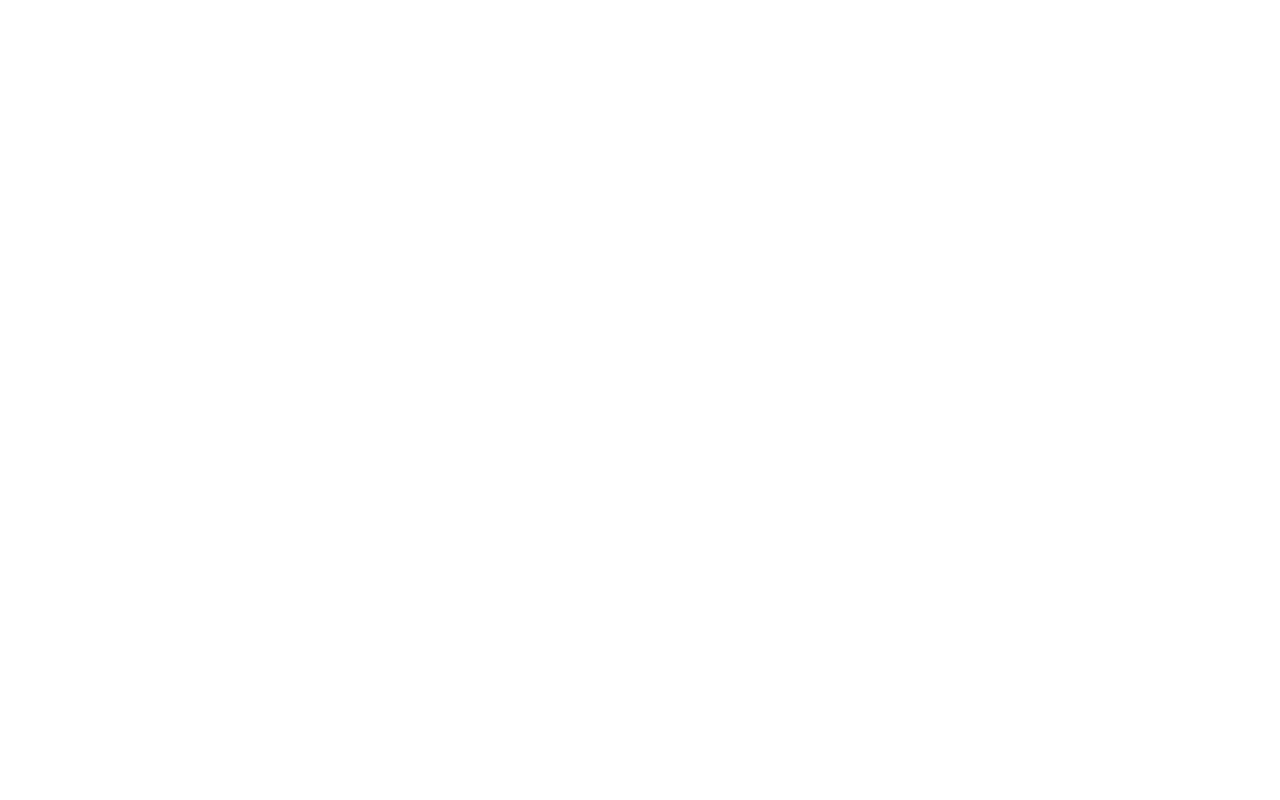
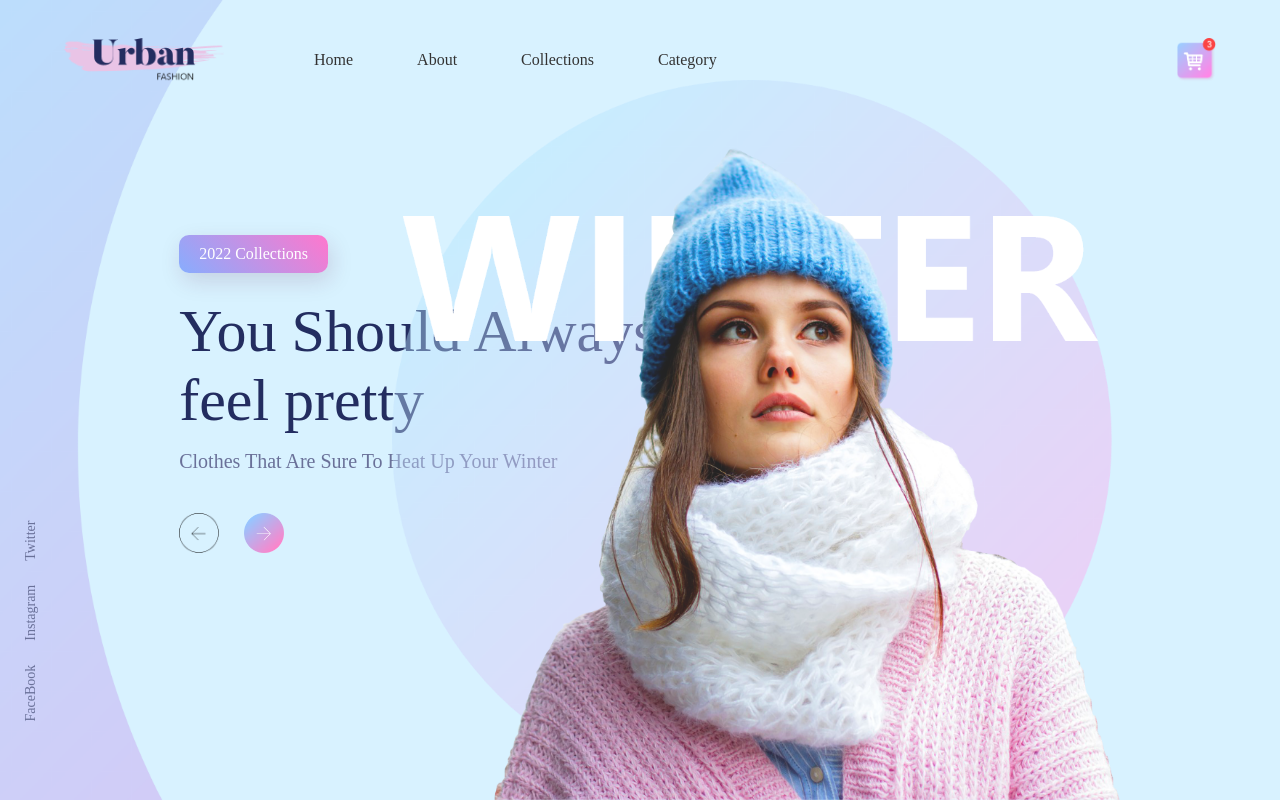
Before and after one commit to mojtaba-jsx/simple-HomePage, a plain HTML site: page index.html in a window 1280 px wide. Drawn offline with Linux system fonts and the light colour scheme.

Commit message:
the mini project completed

```diff
--- a/index.html
+++ b/index.html
@@ -3,9 +3,42 @@
     <meta charset="UTF-8">
     <meta http-equiv="X-UA-Compatible" content="IE=edge">
     <meta name="viewport" content="width=device-width, initial-scale=1.0">
+    <link rel="stylesheet" href="./style.css">
     <title>Home-Page</title>
 </head>
 <body>
+    <div class="container">
+        <div class="navbar">
+            <img src="./images/logo.png" alt="image" class="logo">
+            <nav>
+                <ul>
+                    <li><a href="#">Home</a></li>
+                    <li><a href="#">About</a></li>
+                    <li><a href="#">Collections</a></li>
+                    <li><a href="#">Category</a></li>
+                </ul>
+            </nav>
+            <img src="./images/cart.png" alt="image" class="cart">
+        </div>
 
+        <div class="content">
+            <a href="#" class="btn">2022 Collections</a>
+            <h1>You Should Always <br> feel pretty</h1>
+            <p>Clothes That Are Sure To Heat Up Your Winter</p>
+
+            <div class="arrow-icons">
+                <img src="./images/back-arrow.png" alt="image">
+                <img src="./images/next-arrow.png" alt="image">
+            </div>
+        </div>
+
+        <img src="./images/img.png" alt="image" class="feature-img">
+        <div class="social-links">
+            <a href="#">FaceBook</a>
+            <a href="#">Instagram</a>
+            <a href="#">Twitter</a>
+
+        </div>
+    </div>
 </body>
 </html>
--- a/style.css
+++ b/style.css
@@ -0,0 +1,117 @@
+*{
+    margin: 0;
+    padding: 0;
+    box-sizing: border-box;
+}
+
+.container{
+    height: 100vh;
+    width: 100%;
+    background-image: url(./images/background.png);
+    background-position: center;
+    background-size: cover;
+    padding-left: 5%;
+    padding-right: 5%;
+    position: relative;
+}
+/* start nav bar styles  */
+.navbar{
+    width: 100%;
+    height: 15vh;
+    margin: auto;
+    display: flex;
+    align-items: center;
+}
+.logo{
+    width: 160px;
+    cursor: pointer;
+}
+.cart{
+    width: 40px;
+    cursor: pointer;
+}
+nav{
+    flex: 1;
+    padding-left: 60px;
+}
+
+nav ul li{
+    display: inline-block;
+    list-style: none;
+    margin: 0px 20px;
+    padding: 10px;
+    border-radius: 8px;
+}
+nav ul li a{
+    text-decoration: none;
+    color: #333;
+}
+li:hover{
+    background-color: #ff77cd;
+    padding: 10px;
+    transition: all .8s;
+    color: #87adfe;
+}
+/* end navbar styles  */
+
+/* start styles for content  */
+.content h1{
+    font-size: 60px;
+    font-weight: 100;
+    margin-top: 24px;
+    margin-bottom: 15px;
+    color: #232d60;
+}
+.content p{
+    font-size: 20px;
+    color: #6a7199;
+}
+.content{
+    margin-left: 10%;
+    margin-top: 10%;
+}
+.content .btn{
+    display: inline-block;
+    background: linear-gradient(45deg,#87adfe,#ff77cd);
+    border-radius: 10px;
+    padding: 10px 20px;
+    text-decoration: none;
+    color: #fff;
+    box-shadow: 3px 8px 22px rgba(94,28,68,0.15);
+
+}
+/* end styles for content  */
+
+/* start styles for icons  */
+.arrow-icons{
+    margin-top: 40px;
+    display: flex;
+}
+.arrow-icons img{
+    width: 40px;
+    margin-right: 25px;
+}
+
+/* end styles for icons  */
+
+/* start styles for main-image and links  */
+.feature-img{
+    height: 90%;
+    position: absolute;
+    bottom: 0;
+    right: 160px;
+}
+.social-links{
+    transform: rotate(-90deg);
+    position: absolute;
+    left: -80px;
+    bottom: 180px;
+}
+.social-links a{
+    text-decoration: none;
+    color: #6a7199;
+    padding-right: 20px;
+    font-size: 14px;
+
+}
+/* end styles for main-image and links  */
```
Also changed, not shown: images/back-arrow.png (added), images/background.png (added), images/cart.png (added), images/img.png (added), images/logo.png (added), images/next-arrow.png (added).
